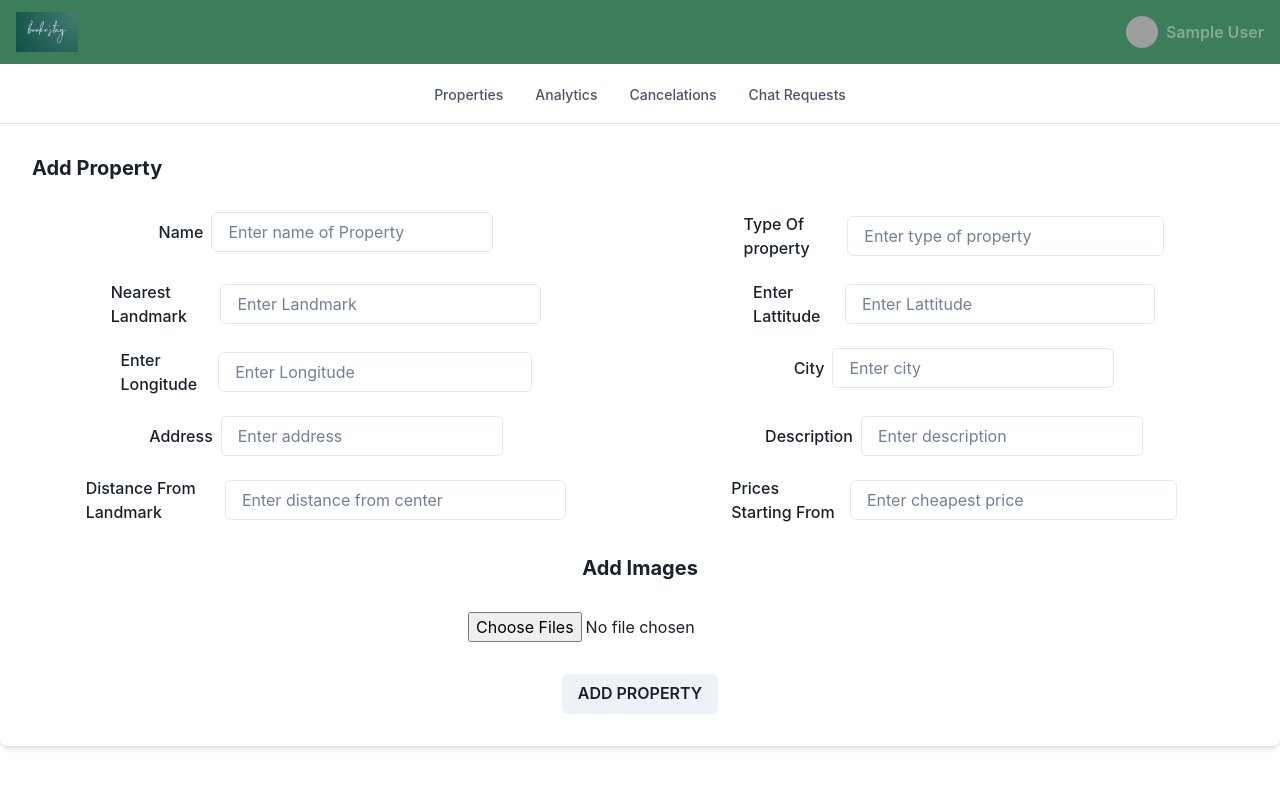
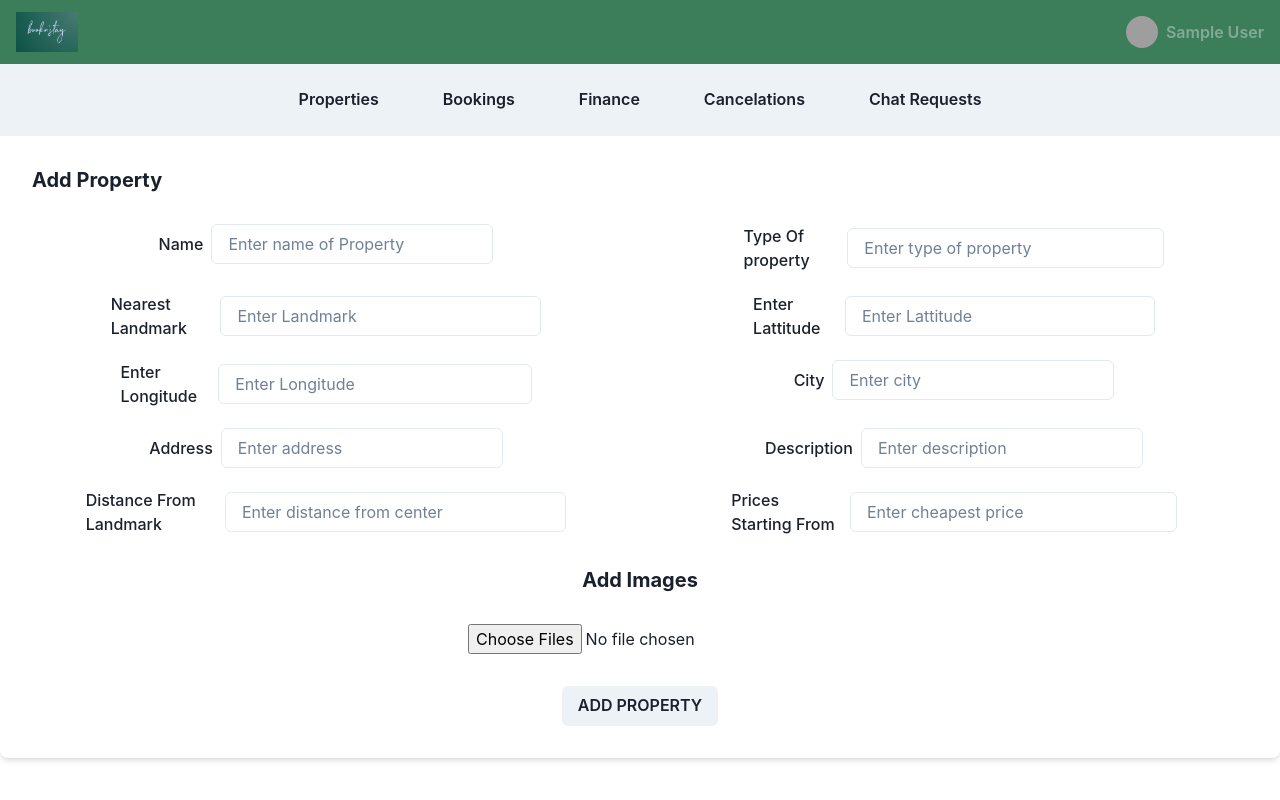
Before and after one commit to adarshj12/booking_client, a React (Create React App) app: page /client/add in a window 1280 px wide. Built offline with nearby package versions, Linux system fonts and the light colour scheme; sample sign-in values are in the browser's storage; grey boxes are pictures that could not be loaded.

Commit message:
subnav fixed

```diff
--- a/src/components/client/NavBar/SubNav.jsx
+++ b/src/components/client/NavBar/SubNav.jsx
@@ -1,245 +1,58 @@
 import {
     Box,
     Flex,
-    Text,
-    IconButton,
     Button,
-    Stack,
-    Collapse,
-    Icon,
-    Link,
-    Popover,
-    PopoverTrigger,
-    PopoverContent,
-    useColorModeValue,
-    useBreakpointValue,
-    useDisclosure,
 } from '@chakra-ui/react';
-import {
-    HamburgerIcon,
-    CloseIcon,
-    ChevronDownIcon,
-    ChevronRightIcon,
-} from '@chakra-ui/icons';
-import { Link as RouterLink ,useNavigate} from 'react-router-dom';
-import { status } from '../../../utils/API'
+import {useNavigate } from 'react-router-dom';
+import { CLIENT_VERIFICATION_STATUS } from '../../../utils/API'
 import axios from '../../../utils/axios'
 import jwtDecode from "jwt-decode";
-import Swal from 'sweetalert2';
+import { toast, Toaster } from 'react-hot-toast'
 
 
-export default function WithSubnavigation() {
-
-    const { isOpen, onToggle } = useDisclosure();
-
+function Subnavbar() {
+    const token = localStorage.getItem('clientToken');
+    const navigate = useNavigate()
+    const decode = jwtDecode(token);
+    const checkVerification = async (href) => {
+        await axios.get(`${CLIENT_VERIFICATION_STATUS}/${decode.id}`, { headers: { 'Authorization': `Bearer ${token}` } }).then((res) => {
+            console.log(res.data.message)
+            if (res.data.message) {
+                navigate(href);
+            }
+            else toast.error('you are not verified')
+        }).catch(err => {
+            console.log(err.message)
+        })
+    }
     return (
-        <Box>
-            <Flex
-                bg={useColorModeValue('white', 'gray.800')}
-                color={useColorModeValue('gray.600', 'white')}
-                minH={'60px'}
-                py={{ base: 2 }}
-                px={{ base: 4 }}
-                borderBottom={1}
-                borderStyle={'solid'}
-                borderColor={useColorModeValue('gray.200', 'gray.900')}
-                align={'center'}
-            >
-                <Flex flex={1} justify={'center'}>
-                    <DesktopNav />
-                </Flex>
-            </Flex>
-
-            <Collapse in={isOpen} animateOpacity>
-                <MobileNav />
-            </Collapse>
-        </Box>
+        <Flex
+            bg="gray.100"
+            w="100%"
+            p={4}
+            alignItems="center"
+            justifyContent="center"
+            position="sticky"
+            top={0}
+        >
+            <Box mx={4}>
+                <Button variant="ghost" onClick={() => checkVerification('/client/property')}>Properties</Button>
+            </Box>
+            <Box mx={4}>
+                <Button variant="ghost" onClick={() => checkVerification('/client/bookings')}>Bookings</Button>
+            </Box>
+            <Box mx={4}>
+                <Button variant="ghost" onClick={() => checkVerification('/client/fianace')}>Finance</Button>
+            </Box>
+            <Box mx={4}>
+                <Button variant="ghost" onClick={() => checkVerification('/client/cancel')}>Cancelations</Button>
+            </Box>
+            <Box mx={4}>
+                <Button variant="ghost" onClick={() => checkVerification('/client/chat')}>Chat Requests</Button>
+            </Box>
+            <Toaster />
+        </Flex>
     );
 }
 
-const DesktopNav = () => {
-    const linkColor = useColorModeValue('gray.600', 'gray.200');
-    const linkHoverColor = useColorModeValue('gray.800', 'white');
-    const popoverContentBgColor = useColorModeValue('white', 'gray.800');
-
-    return (
-        <Stack direction={'row'} spacing={4} align={'center'}>
-            {NAV_ITEMS.map((navItem) => (
-                <Box key={navItem.label}>
-                    {navItem.children ? (
-                        <Popover trigger={'hover'} placement={'bottom-start'}>
-                            <PopoverTrigger>
-                                <Link
-                                    p={2}
-                                    as={RouterLink}
-                                    to={navItem.href ?? '#'}
-                                    fontSize={'sm'}
-                                    fontWeight={500}
-                                    color={linkColor}
-                                    _hover={{
-                                        textDecoration: 'none',
-                                        color: linkHoverColor,
-                                    }}
-                                >
-                                    {navItem.label}
-                                </Link>
-                            </PopoverTrigger>
-
-                            <PopoverContent
-                                border={0}
-                                boxShadow={'xl'}
-                                bg={popoverContentBgColor}
-                                p={4}
-                                rounded={'xl'}
-                                minW={'sm'}
-                            >
-                                <Stack>
-                                    {navItem.children.map((child) => (
-                                        <DesktopSubNav key={child.label} {...child} />
-                                    ))}
-                                </Stack>
-                            </PopoverContent>
-                        </Popover>
-                    ) : (
-                        <Link
-                            p={2}
-                            as={RouterLink}
-                            to={navItem.href ?? '#'}
-                            fontSize={'sm'}
-                            fontWeight={500}
-                            color={linkColor}
-                            _hover={{
-                                textDecoration: 'none',
-                                color: linkHoverColor,
-                            }}
-                        >
-                            {navItem.label}
-                        </Link>
-                    )}
-                </Box>
-            ))}
-        </Stack>
-    );
-};
-
-const DesktopSubNav = ({ label, href, subLabel }) => {
-    return (
-        <Link
-            as={RouterLink}
-            to={href}
-            role={'group'}
-            display={'block'}
-            p={2}
-            rounded={'md'}
-            _hover={{ bg: useColorModeValue('green.50', 'gray.900') }}
-        >
-            <Stack direction={'row'} align={'center'}>
-                <Box>
-                    <Text transition={'all .3s ease'} _groupHover={{ color: 'green.400' }} fontWeight={500}>
-                        {label}
-                    </Text>
-                    <Text fontSize={'sm'}>{subLabel}</Text>
-                </Box>
-                <Flex
-                    transition={'all .3s ease'}
-                    transform={'translateX(-10px)'}
-                    opacity={0}
-                    _groupHover={{ opacity: '100%', transform: 'translateX(0)' }}
-                    justify={'flex-end'}
-                    align={'center'}
-                    flex={1}>
-                    <Icon color={'green.600'} w={5} h={5} as={ChevronRightIcon} />
-                </Flex>
-            </Stack>
-        </Link>
-    );
-};
-const MobileNav = () => {
-    return (
-        <Stack bg={useColorModeValue('white', 'gray.800')} p={4} display={{ md: 'none' }}>
-            {NAV_ITEMS.map((navItem) => (
-                <MobileNavItem key={navItem.label} {...navItem} />
-            ))}
-        </Stack>
-    );
-};
-
-const MobileNavItem = ({ label, children, href }) => {
-    const { isOpen, onToggle } = useDisclosure();
-
-    return (
-        <Stack spacing={4} onClick={children && onToggle}>
-            <Flex
-                py={2}
-                as={Link}
-                href={href ?? '#'}
-                justify={'space-between'}
-                align={'center'}
-                _hover={{
-                    textDecoration: 'none',
-                }}
-            >
-                <Text fontWeight={600} color={useColorModeValue('gray.600', 'gray.200')}>
-                    {label}
-                </Text>
-                {children && (
-                    <Icon
-                        as={ChevronDownIcon}
-                        transition={'all .25s ease-in-out'}
-                        transform={isOpen ? 'rotate(180deg)' : ''}
-                        w={6}
-                        h={6}
-                    />
-                )}
-            </Flex>
-
-            <Collapse in={isOpen} animateOpacity style={{ marginTop: '0!important' }}>
-                <Stack
-                    mt={2}
-                    pl={4}
-                    borderLeft={1}
-                    borderStyle={'solid'}
-                    borderColor={useColorModeValue('gray.200', 'gray.700')}
-                    align={'start'}
-                >
-                    {children &&
-                        children.map((child) => (
-                            <Link key={child.label} py={2} as={RouterLink} to={child.href}>
-                                {child.label}
-                            </Link>
-                        ))}
-                </Stack>
-            </Collapse>
-        </Stack>
-    );
-};
-
-const NAV_ITEMS = [
-    {
-        label: 'Properties',
-        href: '/client/property',
-    },
-    {
-        label: 'Analytics',
-        children: [
-            {
-                label: 'Bookings',
-                subLabel: 'View All Bookings',
-                href: '/client/bookings',
-            },
-            {
-                label: 'Finance',
-                subLabel: 'View the payment status',
-                href: '/client/fianace',
-            },
-        ],
-    },
-    {
-        label: 'Cancelations',
-        href: '/client/cancel',
-    },
-    {
-        label: 'Chat Requests',
-        href: '/client/chat',
-    },
-];
+export default Subnavbar;
--- a/src/utils/API.js
+++ b/src/utils/API.js
@@ -32,7 +32,7 @@ export const HOTEL_RATING='/hotels/hotelRating'
 export const registerClient = '/client/register'
 export const loginClient = '/client/login'
 
-export const status = '/client/checkStatus'
+export const CLIENT_VERIFICATION_STATUS = '/client/checkStatus'
 export const getAllProperties ='/client/getProperties'
 export const addHotel = '/client/createHotel'
 export const deltehotel ='/client/deleteproperty'
```
